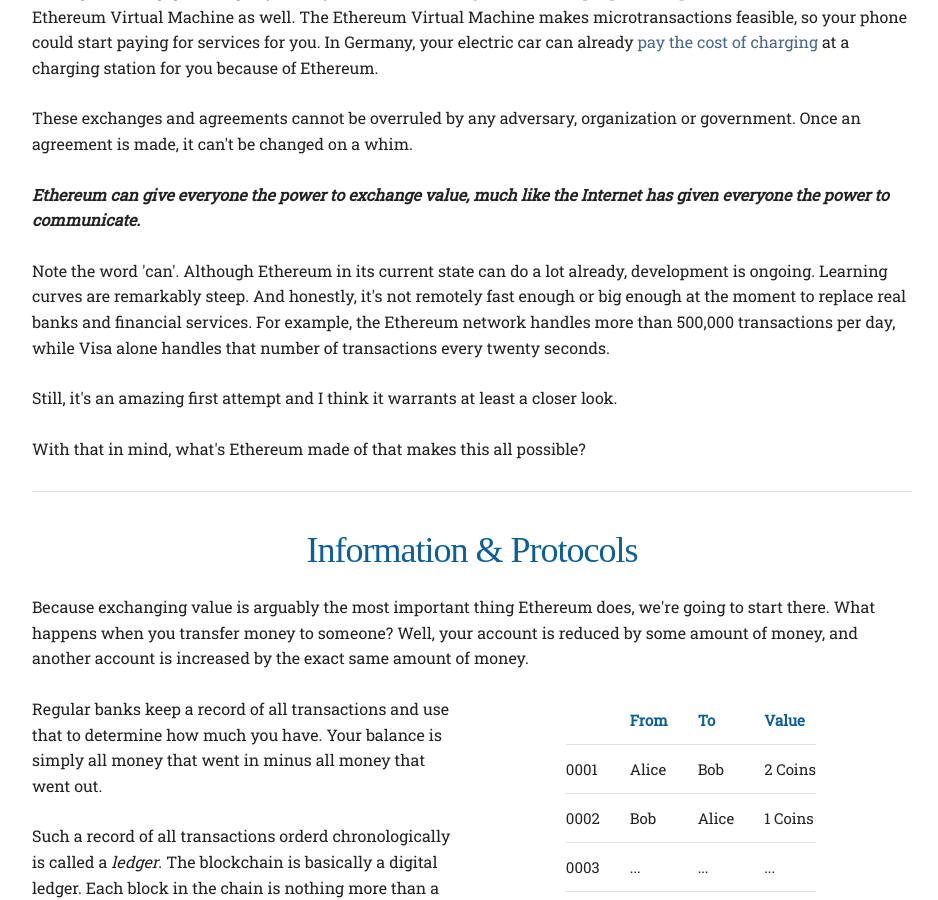
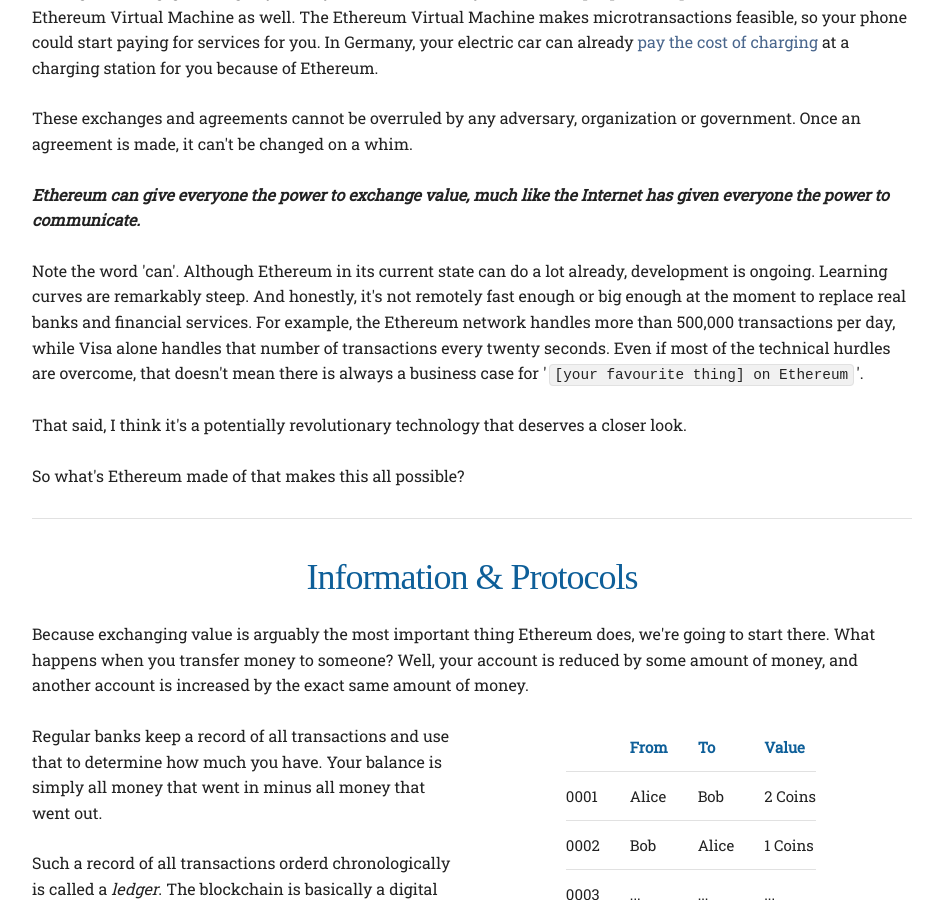
Before and after one commit to vdveen/vdveen.github.io, a Jekyll site: the page ethereum.html, which Jekyll copies as it is, in a window 1280 px wide and 900 px high, scrolled down 2692 px. Shown: the whole window, without its empty margins (168-1106 px from the left). Built offline with Jekyll 4.4.1, drawn with Linux system fonts in a browser that asks for light colours; some web fonts are replaced.

Commit message:
The Klein Fixes, pt 2

```diff
--- a/ethereum.html
+++ b/ethereum.html
@@ -117,11 +117,12 @@
         <p>Note the word &#39;can&#39;. Although Ethereum in its current state can do a lot already, development
           is ongoing. Learning curves are remarkably steep. And honestly, it's not remotely fast enough or big enough at the moment to
           replace real banks and financial services. For example, the Ethereum network handles more than 500,000 transactions per day, while
-          Visa alone handles that number of transactions every twenty seconds. </p>
+          Visa alone handles that number of transactions every twenty seconds. Even if most of the technical hurdles are overcome,
+          that doesn&#39;t mean there is always a business case for &#39;<code>[your favourite thing] on Ethereum</code>&#39;.</p>
 
-        <p>Still, it's an amazing first attempt and I think it warrants at least a closer look.</p>
+        <p>That said, I think it&#39;s a potentially revolutionary technology that deserves a closer look.</p>
 
-        <p>With that in mind, what&#39;s Ethereum made of that makes this all possible?</p>
+        <p>So what&#39;s Ethereum made of that makes this all possible?</p>
 
         <hr></hr>
         <h3 class="ethtitle">Information & Protocols</h3>
```
